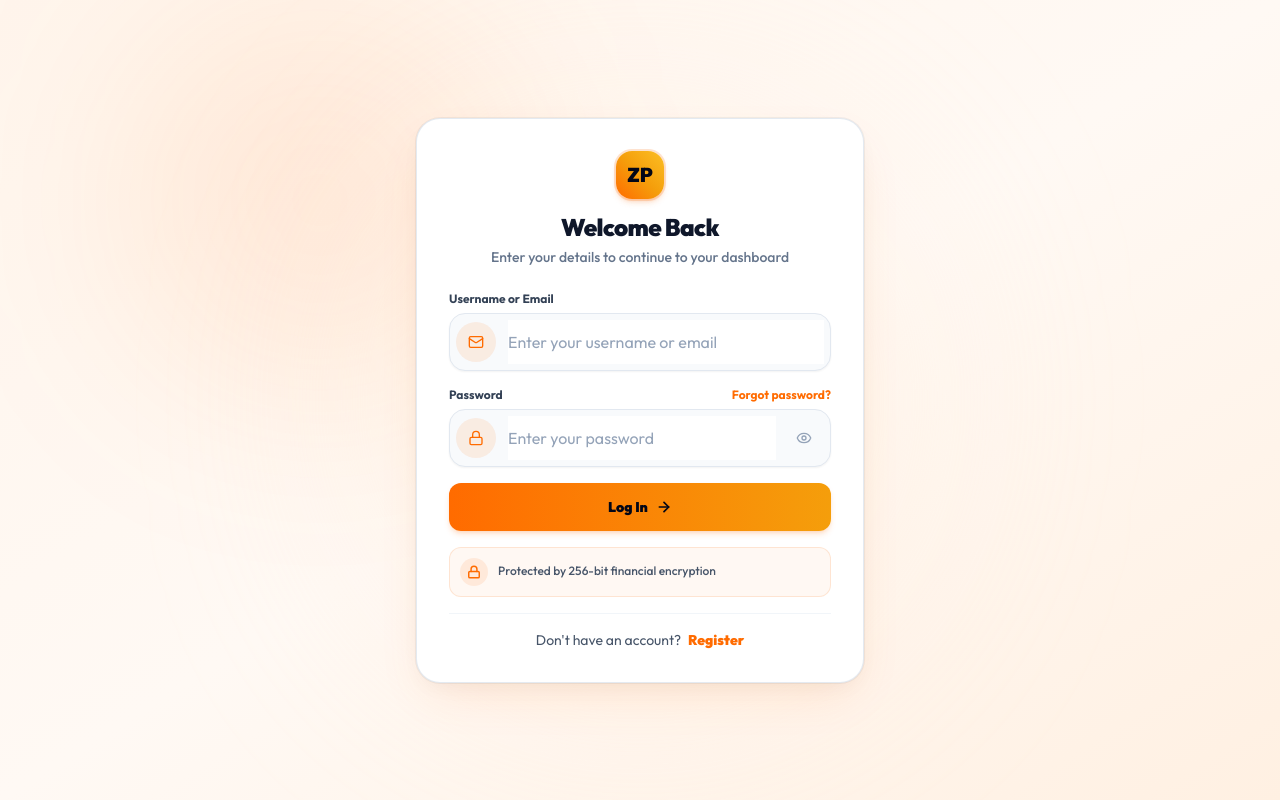
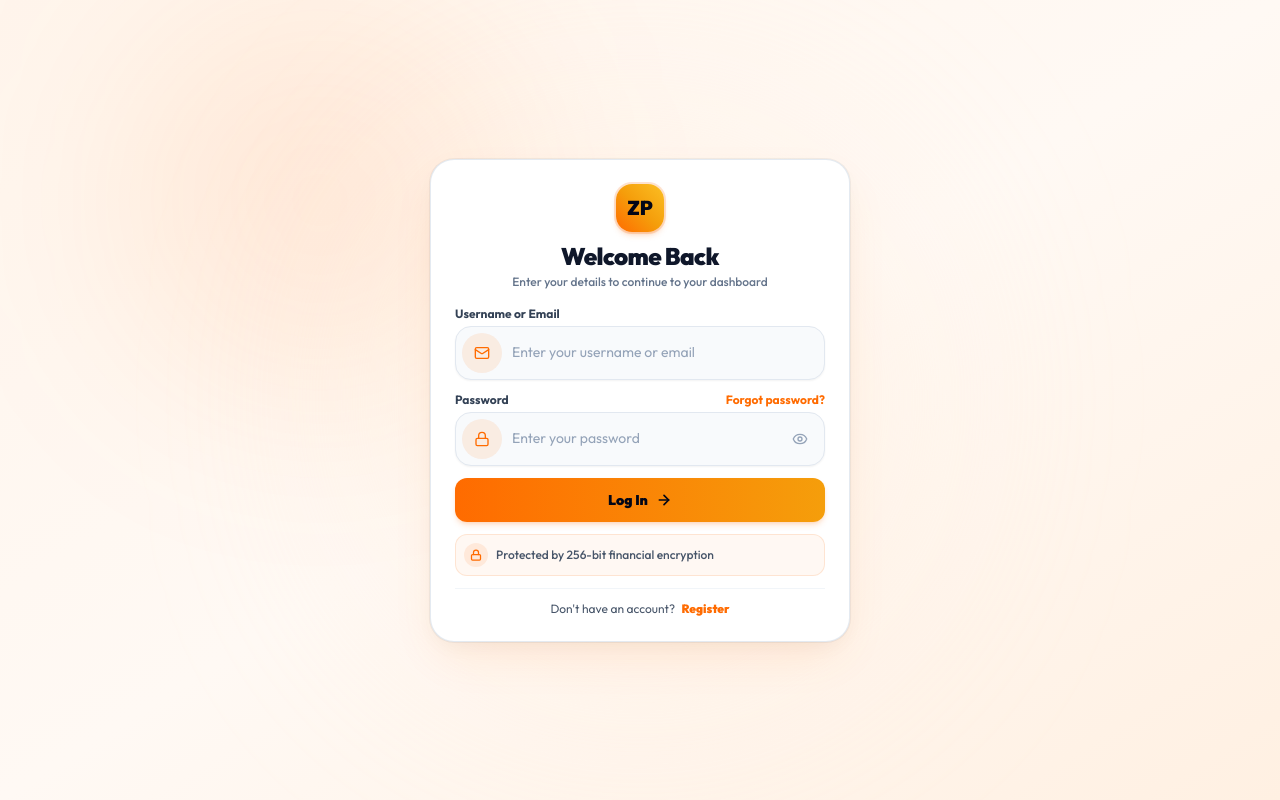
Before and after one commit to awogor/zuvapay, a Next.js app: page /login in a window 1280 px wide. Built offline with nearby package versions, Linux system fonts and the light colour scheme; no server answers; a web font is replaced by a local one.

Commit message:
fix(auth): lock desktop viewport to prevent scrolling, center card, and fix input transparent backgrounds in globals.css

```diff
--- a/src/app/globals.css
+++ b/src/app/globals.css
@@ -61,15 +61,21 @@ html[data-theme='light'] .border-white\/20 {
 }
 
 /* Form controls in light mode */
-html.light input:not([type="checkbox"]):not([type="radio"]),
-html[data-theme='light'] input:not([type="checkbox"]):not([type="radio"]),
-html.light select,
-html[data-theme='light'] select,
-html.light textarea,
-html[data-theme='light'] textarea {
+html.light input:not([type="checkbox"]):not([type="radio"]):not(.bg-transparent),
+html[data-theme='light'] input:not([type="checkbox"]):not([type="radio"]):not(.bg-transparent),
+html.light select:not(.bg-transparent),
+html[data-theme='light'] select:not(.bg-transparent),
+html.light textarea:not(.bg-transparent),
+html[data-theme='light'] textarea:not(.bg-transparent) {
   background-color: #FFFFFF !important;
   color: #0F172A !important;
   border-color: #E2E8F0 !important;
+}
+
+html.light input.bg-transparent,
+html[data-theme='light'] input.bg-transparent {
+  background-color: transparent !important;
+  border-color: transparent !important;
 }
 
 html.light input::placeholder,
--- a/src/components/marketing-pages/LoginPageView.tsx
+++ b/src/components/marketing-pages/LoginPageView.tsx
@@ -92,56 +92,56 @@ function LoginFormContent() {
   };
 
   return (
-    <div className="min-h-screen w-full flex flex-col justify-center items-center py-6 px-4 sm:py-12 bg-white sm:bg-[#FFF9F3] sm:bg-gradient-to-br sm:from-[#FFF5EC] sm:via-[#FFF9F4] sm:to-[#FFF0E2] relative overflow-y-auto selection:bg-brand-orange selection:text-white">
+    <div className="min-h-screen sm:h-screen sm:max-h-screen w-full flex flex-col justify-center items-center p-4 sm:p-0 bg-white sm:bg-[#FFF9F3] sm:bg-gradient-to-br sm:from-[#FFF5EC] sm:via-[#FFF9F4] sm:to-[#FFF0E2] relative overflow-y-auto sm:overflow-hidden selection:bg-brand-orange selection:text-white">
       {/* Background ambient solar glow orbs - visible on desktop */}
       <div className="hidden sm:block absolute top-1/4 left-1/4 -translate-x-1/2 -translate-y-1/2 h-96 w-96 rounded-full bg-[#FF6B00]/10 blur-[100px] pointer-events-none" />
       <div className="hidden sm:block absolute bottom-1/4 right-1/4 translate-x-1/2 translate-y-1/2 h-96 w-96 rounded-full bg-[#F59E0B]/12 blur-[100px] pointer-events-none" />
       <div className="hidden sm:block absolute top-1/2 left-1/2 -translate-x-1/2 -translate-y-1/2 h-[480px] w-[480px] rounded-full bg-[#FFF0E0]/60 blur-[120px] pointer-events-none" />
 
-      {/* Main Login Form Container - Full width dynamic on mobile, sleek centered card on desktop */}
-      <div className="relative z-10 w-full max-w-md rounded-3xl border-0 sm:border sm:border-slate-200/90 bg-white p-4 sm:p-8 sm:shadow-[0_20px_50px_-12px_rgba(255,107,0,0.12),0_8px_24px_-8px_rgba(15,23,42,0.06)] sm:ring-1 sm:ring-slate-900/5 my-auto">
+      {/* Main Login Form Container - Stays exactly in the middle on desktop with zero scrolling */}
+      <div className="relative z-10 w-full max-w-[420px] rounded-3xl border-0 sm:border sm:border-slate-200/90 bg-white p-4 sm:p-6 sm:shadow-[0_20px_50px_-12px_rgba(255,107,0,0.12),0_8px_24px_-8px_rgba(15,23,42,0.06)] sm:ring-1 sm:ring-slate-900/5 my-auto sm:my-0">
 
-        {/* 1 & 2: Clickable Logo Mark centered directly above Welcome Back (Back to Home button removed) */}
-        <div className="text-center mb-6">
+        {/* Clickable Logo Mark centered directly above Welcome Back */}
+        <div className="text-center mb-4 sm:mb-4">
           <Link
             href="/"
-            className="inline-block transition-transform active:scale-95 group mb-3"
+            className="inline-block transition-transform active:scale-95 group mb-2"
             title="Back to Home"
           >
-            <div className="w-12 h-12 rounded-2xl bg-gradient-to-tr from-brand-orange via-amber-500 to-amber-400 flex items-center justify-center font-black text-xl text-slate-950 shadow-md shadow-orange-500/25 group-hover:scale-105 transition-transform duration-200 mx-auto ring-2 ring-orange-500/20">
+            <div className="w-11 h-11 sm:w-12 sm:h-12 rounded-2xl bg-gradient-to-tr from-brand-orange via-amber-500 to-amber-400 flex items-center justify-center font-black text-lg sm:text-xl text-slate-950 shadow-md shadow-orange-500/25 group-hover:scale-105 transition-transform duration-200 mx-auto ring-2 ring-orange-500/20">
               ZP
             </div>
           </Link>
-          <h1 className="text-2xl sm:text-2xl font-black tracking-tight text-slate-900">
+          <h1 className="text-xl sm:text-2xl font-black tracking-tight text-slate-900">
             Welcome Back
           </h1>
-          <p className="text-xs sm:text-sm text-slate-500 font-medium mt-1">
+          <p className="text-xs text-slate-500 font-medium mt-0.5">
             Enter your details to continue to your dashboard
           </p>
         </div>
 
-        <div className="space-y-4 w-full">
+        <div className="space-y-3 w-full">
           {isMockMode && (
-            <div className="p-2.5 rounded-xl bg-amber-50 border border-amber-200/80 text-xs text-amber-900 flex items-center justify-between">
-              <span className="text-xs font-medium text-amber-800">Demo User: @davidadeleke</span>
+            <div className="p-2 rounded-xl bg-amber-50 border border-amber-200/80 text-xs text-amber-900 flex items-center justify-between">
+              <span className="text-xs font-medium text-amber-800">Demo: @davidadeleke</span>
               <button
                 onClick={handleQuickDemo}
                 type="button"
-                className="px-2.5 py-1 rounded-lg bg-brand-orange text-slate-950 font-bold text-xs shadow-sm hover:opacity-90"
+                className="px-2 py-0.5 rounded-lg bg-brand-orange text-slate-950 font-bold text-xs shadow-sm hover:opacity-90"
               >
                 1-Click Demo
               </button>
             </div>
           )}
 
-          <form onSubmit={handleSubmit} className="space-y-4">
-            {/* Username / Email Field - Circular icon, bold text, no white background box */}
+          <form onSubmit={handleSubmit} className="space-y-3">
+            {/* Username / Email Field */}
             <div>
-              <label className="block text-xs font-bold text-slate-700 mb-1.5">
+              <label className="block text-xs font-bold text-slate-700 mb-1">
                 Username or Email
               </label>
-              <div className="flex items-center gap-3 p-1.5 rounded-2xl bg-slate-50 border border-slate-200 focus-within:border-brand-orange focus-within:ring-2 focus-within:ring-orange-500/15 transition-all shadow-sm">
-                <div className="w-10 h-10 rounded-full bg-brand-orange/10 text-brand-orange flex items-center justify-center flex-shrink-0">
+              <div className="flex items-center gap-2.5 p-1 sm:p-1.5 rounded-2xl bg-slate-50 border border-slate-200 focus-within:border-brand-orange focus-within:ring-2 focus-within:ring-orange-500/15 transition-all shadow-sm">
+                <div className="w-9 h-9 sm:w-10 sm:h-10 rounded-full bg-brand-orange/10 text-brand-orange flex items-center justify-center flex-shrink-0">
                   {identifier.startsWith('@') ? (
                     <AtSign className="w-4 h-4 text-brand-orange" />
                   ) : (
@@ -157,14 +157,14 @@ function LoginFormContent() {
                   autoCapitalize="none"
                   autoCorrect="off"
                   style={{ backgroundColor: 'transparent' }}
-                  className="w-full bg-transparent border-0 outline-none ring-0 shadow-none text-sm sm:text-base font-bold text-slate-900 placeholder:text-slate-400 placeholder:font-normal py-2 sm:py-2.5 pr-3 focus:outline-none focus:ring-0 leading-relaxed appearance-none"
+                  className="w-full bg-transparent border-0 outline-none ring-0 shadow-none text-sm font-bold text-slate-900 placeholder:text-slate-400 placeholder:font-normal py-1.5 sm:py-2 pr-2.5 focus:outline-none focus:ring-0 leading-normal appearance-none"
                 />
               </div>
             </div>
 
-            {/* Password Field - Circular icon, bold text, no white background box */}
+            {/* Password Field */}
             <div>
-              <div className="flex justify-between items-center mb-1.5">
+              <div className="flex justify-between items-center mb-1">
                 <label className="block text-xs font-bold text-slate-700">
                   Password
                 </label>
@@ -175,8 +175,8 @@ function LoginFormContent() {
                   Forgot password?
                 </Link>
               </div>
-              <div className="flex items-center gap-3 p-1.5 rounded-2xl bg-slate-50 border border-slate-200 focus-within:border-brand-orange focus-within:ring-2 focus-within:ring-orange-500/15 transition-all shadow-sm">
-                <div className="w-10 h-10 rounded-full bg-brand-orange/10 text-brand-orange flex items-center justify-center flex-shrink-0">
+              <div className="flex items-center gap-2.5 p-1 sm:p-1.5 rounded-2xl bg-slate-50 border border-slate-200 focus-within:border-brand-orange focus-within:ring-2 focus-within:ring-orange-500/15 transition-all shadow-sm">
+                <div className="w-9 h-9 sm:w-10 sm:h-10 rounded-full bg-brand-orange/10 text-brand-orange flex items-center justify-center flex-shrink-0">
                   <Lock className="w-4 h-4 text-brand-orange" />
                 </div>
                 <input
@@ -186,12 +186,12 @@ function LoginFormContent() {
                   placeholder="Enter your password"
                   required
                   style={{ backgroundColor: 'transparent' }}
-                  className="w-full bg-transparent border-0 outline-none ring-0 shadow-none text-sm sm:text-base font-bold text-slate-900 placeholder:text-slate-400 placeholder:font-normal py-2 sm:py-2.5 focus:outline-none focus:ring-0 leading-relaxed appearance-none"
+                  className="w-full bg-transparent border-0 outline-none ring-0 shadow-none text-sm font-bold text-slate-900 placeholder:text-slate-400 placeholder:font-normal py-1.5 sm:py-2 focus:outline-none focus:ring-0 leading-normal appearance-none"
                 />
                 <button
                   type="button"
                   onClick={() => setShowPassword(!showPassword)}
-                  className="p-2 text-slate-400 hover:text-slate-700 transition-colors flex-shrink-0 mr-1"
+                  className="p-2 text-slate-400 hover:text-slate-700 transition-colors flex-shrink-0 mr-0.5"
                   aria-label={showPassword ? 'Hide password' : 'Show password'}
                 >
                   {showPassword ? <EyeOff className="w-4 h-4" /> : <Eye className="w-4 h-4" />}
@@ -203,7 +203,7 @@ function LoginFormContent() {
             <button
               type="submit"
               disabled={loading}
-              className="w-full h-12 rounded-xl bg-gradient-to-r from-brand-orange to-amber-500 hover:from-amber-600 hover:to-orange-600 text-slate-950 font-black text-sm transition-all shadow-md shadow-orange-500/20 disabled:opacity-50 flex items-center justify-center gap-2 active:scale-[0.99] mt-2"
+              className="w-full h-11 rounded-xl bg-gradient-to-r from-brand-orange to-amber-500 hover:from-amber-600 hover:to-orange-600 text-slate-950 font-black text-sm transition-all shadow-md shadow-orange-500/20 disabled:opacity-50 flex items-center justify-center gap-2 active:scale-[0.99] mt-1"
             >
               <span>{loading ? 'Signing in...' : 'Log In'}</span>
               <ArrowRight className="w-4 h-4 stroke-[2.5]" />
@@ -211,17 +211,17 @@ function LoginFormContent() {
           </form>
 
           {/* Security Notice Pill */}
-          <div className="p-2.5 rounded-xl bg-orange-500/5 border border-orange-500/15 text-slate-700 text-xs flex items-center gap-2.5">
-            <div className="w-7 h-7 rounded-full bg-brand-orange/10 text-brand-orange flex items-center justify-center flex-shrink-0">
-              <Lock className="w-3.5 h-3.5 stroke-[2.5]" />
+          <div className="p-2 rounded-xl bg-orange-500/5 border border-orange-500/15 text-slate-700 text-xs flex items-center gap-2">
+            <div className="w-6 h-6 rounded-full bg-brand-orange/10 text-brand-orange flex items-center justify-center flex-shrink-0">
+              <Lock className="w-3 h-3 stroke-[2.5]" />
             </div>
-            <span className="text-xs font-medium text-slate-600 leading-snug">
+            <span className="text-[11px] sm:text-xs font-medium text-slate-600 leading-snug">
               Protected by 256-bit financial encryption
             </span>
           </div>
 
           {/* 4: Shifted Up Register Link directly below the security pill */}
-          <div className="pt-4 text-center text-xs sm:text-sm text-slate-600 border-t border-slate-100">
+          <div className="pt-3 text-center text-xs text-slate-600 border-t border-slate-100 mt-2">
             Don't have an account?{' '}
             <Link href="/signup" className="font-black text-brand-orange hover:underline ml-1">
               Register
```
Also changed, not shown: src/components/marketing-pages/ForgotPasswordPageView.tsx (+16 -16 lines), src/components/marketing-pages/SignupPageView.tsx (+9 -9 lines).
